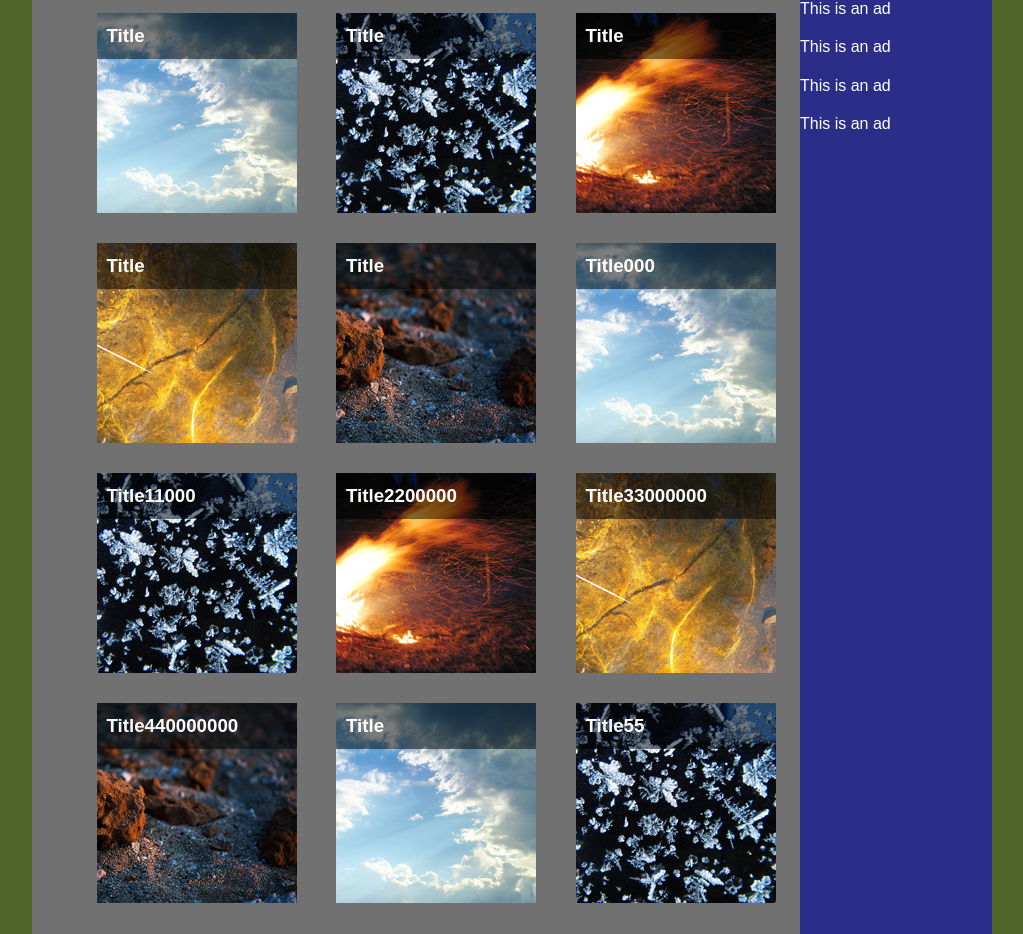
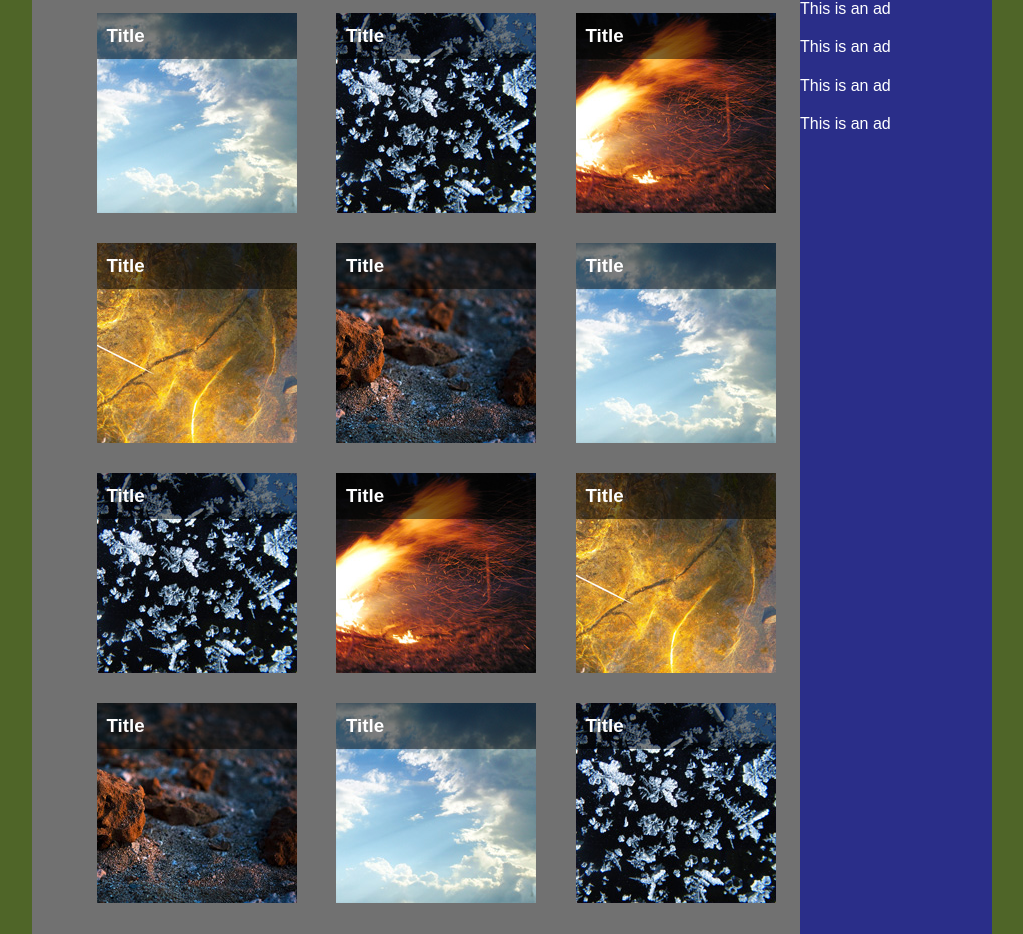
Before and after one commit to Jesse99999/Galleriatehtava, a plain HTML site: page index.html in a window 1280 px wide. Shown: the part 118-1052 px from the top of the page, without its empty margins (128-1151 px from the left). Drawn offline with Linux system fonts and the light colour scheme.

Commit message:
Update index.html

```diff
--- a/index.html
+++ b/index.html
@@ -65,7 +65,7 @@
                     <figure>
                         <img src="img/thumbs/1.jpg">
                         <figcaption>
-                            <h3>Title000</h3>
+                            <h3>Title</h3>
                         </figcaption>
                     </figure>
                 </li>
@@ -73,7 +73,7 @@
                     <figure>
                         <img src="img/thumbs/2.jpg">
                         <figcaption>
-                            <h3>Title11000</h3>
+                            <h3>Title</h3>
                         </figcaption>
                     </figure>
                 </li>
@@ -81,7 +81,7 @@
                     <figure>
                         <img src="img/thumbs/3.jpg">
                         <figcaption>
-                            <h3>Title2200000</h3>
+                            <h3>Title</h3>
                         </figcaption>
                     </figure>
                 </li>
@@ -89,7 +89,7 @@
                     <figure>
                         <img src="img/thumbs/4.jpg">
                         <figcaption>
-                            <h3>Title33000000</h3>
+                            <h3>Title</h3>
                         </figcaption>
                     </figure>
                 </li>
@@ -97,7 +97,7 @@
                     <figure>
                         <img src="img/thumbs/5.jpg">
                         <figcaption>
-                            <h3>Title440000000</h3>
+                            <h3>Title</h3>
                         </figcaption>
                     </figure>
                 </li>
@@ -113,7 +113,7 @@
                     <figure>
                         <img src="img/thumbs/2.jpg">
                         <figcaption>
-                            <h3>Title55</h3>
+                            <h3>Title</h3>
                         </figcaption>
                     </figure>
                 </li>
```
